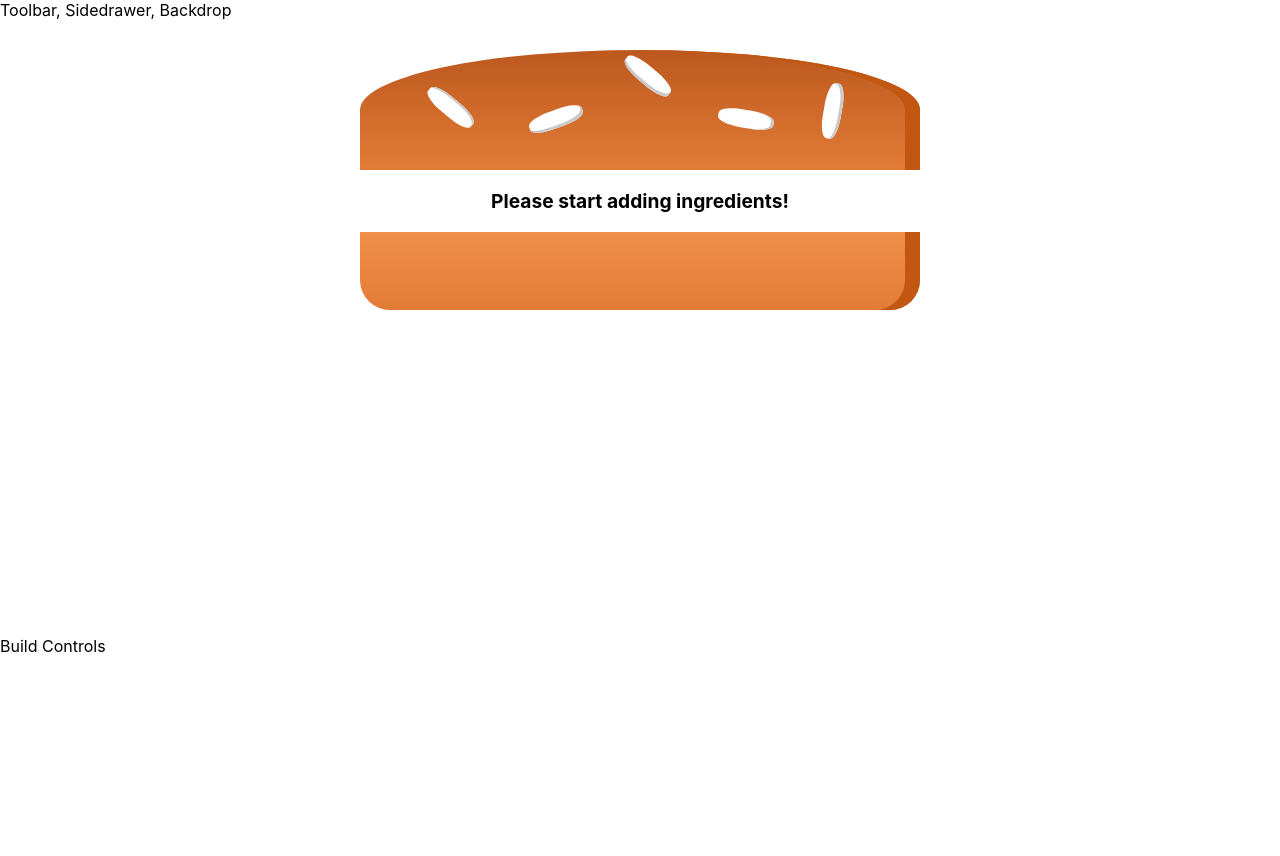
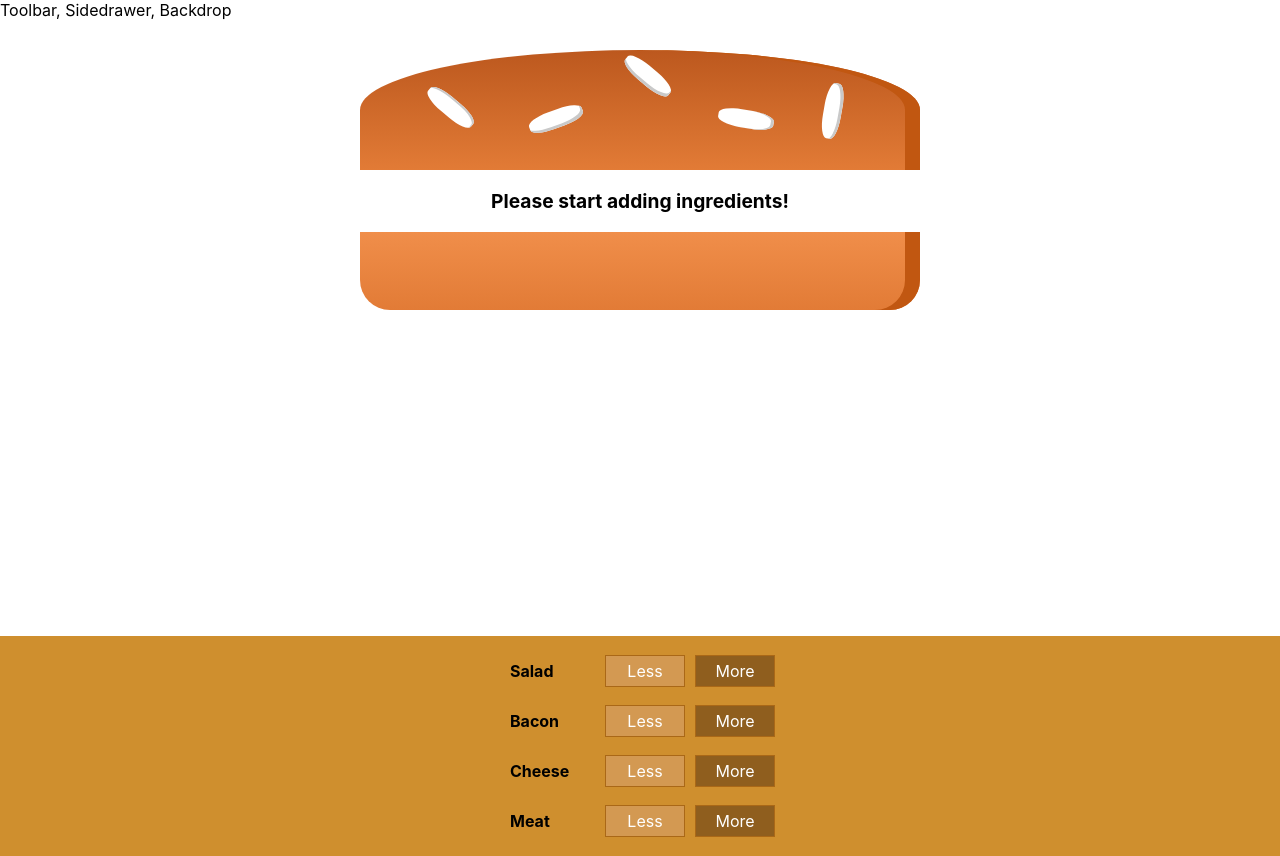
Before and after one commit to colm29/react-burger-windows, a React (Create React App) app: page / in a window 1280 px wide. Before the commit the page ends 800 px from the top, so only its background shows below. Built offline with nearby package versions, Linux system fonts and the light colour scheme.

Commit message:
Output Multiple Build Controls

```diff
--- a/src/components/Burger/BuildControls/BuildControl/BuildControl.js
+++ b/src/components/Burger/BuildControls/BuildControl/BuildControl.js
@@ -1,9 +1,9 @@
 import React from 'react';
 
-import classes from './BuildControl.module.css'
+import classes from './BuildControl.module.css';
 
 const buildControl = (props) => (
-    <div className={classes.buildControl}>
+    <div className={classes.BuildControl}>
         <div className={classes.Label}>{props.label}</div>
         <button className={classes.Less}>Less</button>
         <button className={classes.More}>More</button>
--- a/src/components/Burger/BuildControls/BuildControls.js
+++ b/src/components/Burger/BuildControls/BuildControls.js
@@ -1,8 +1,20 @@
 import React from 'react';
 
+import classes from './BuildControls.module.css'
+import BuildControl from './BuildControl/BuildControl'
+
+const controls = [
+    { label: 'Salad', type: 'salad' },
+    { label: 'Bacon', type: 'bacon' },
+    { label: 'Cheese', type: 'cheese' },
+    { label: 'Meat', type: 'meat' }
+];
+
 const buildControls = (props) => (
-    <div>
-
+    <div className={classes.BuildControls}>
+        {controls.map(ctrl => (
+            <BuildControl key={ctrl.label} label={ctrl.label} />
+        ))}
     </div>
 );
 
--- a/src/containers/BurgerBuilder/BurgerBuilder.js
+++ b/src/containers/BurgerBuilder/BurgerBuilder.js
@@ -1,5 +1,6 @@
 import React, { Component, Fragment } from 'react';
 import Burger from '../../components/Burger/Burger';
+import BuildControls from '../../components/Burger/BuildControls/BuildControls';
 
 class BurgerBuilder extends Component {
     // constructor(props) {
@@ -19,7 +20,7 @@
         return (
             <Fragment>
                 <Burger ingredients={this.state.ingredients}/>
-                <div>Build Controls</div>
+                <BuildControls />
             </Fragment>
         );
     }
```
